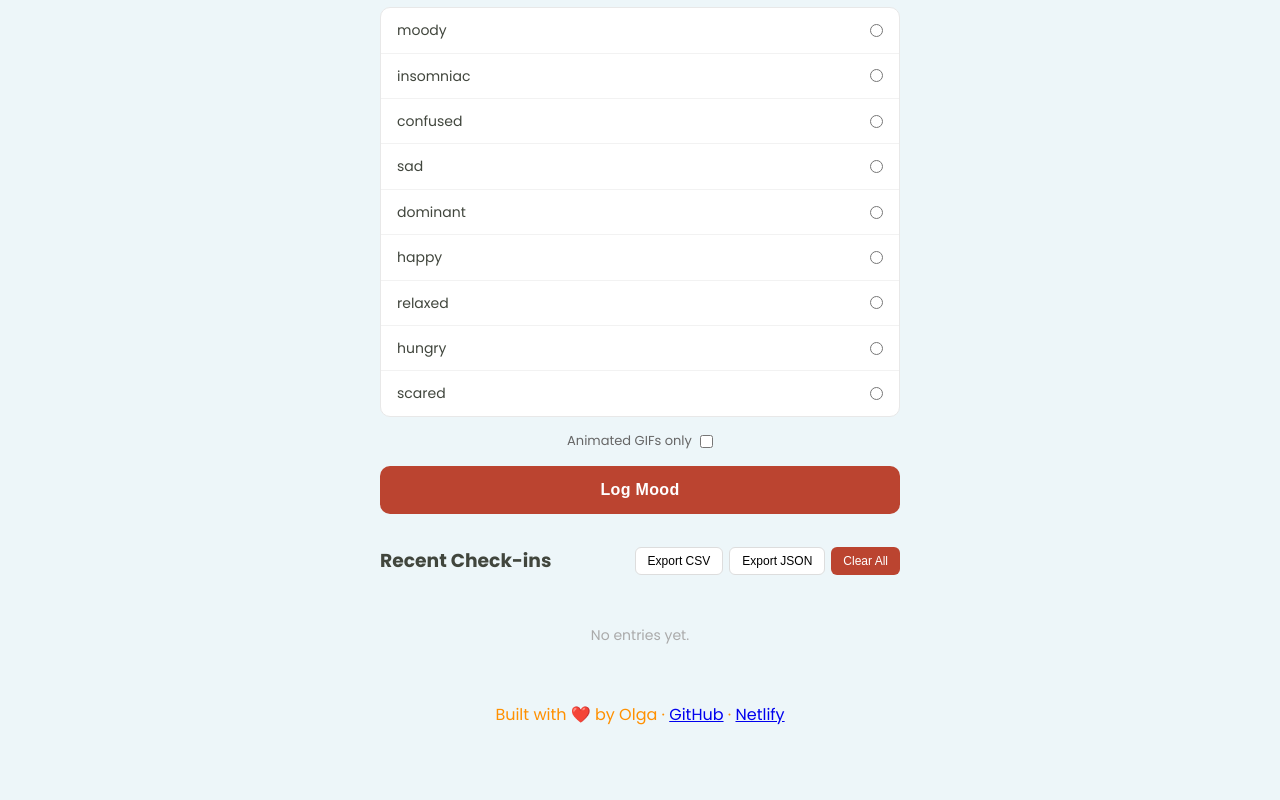
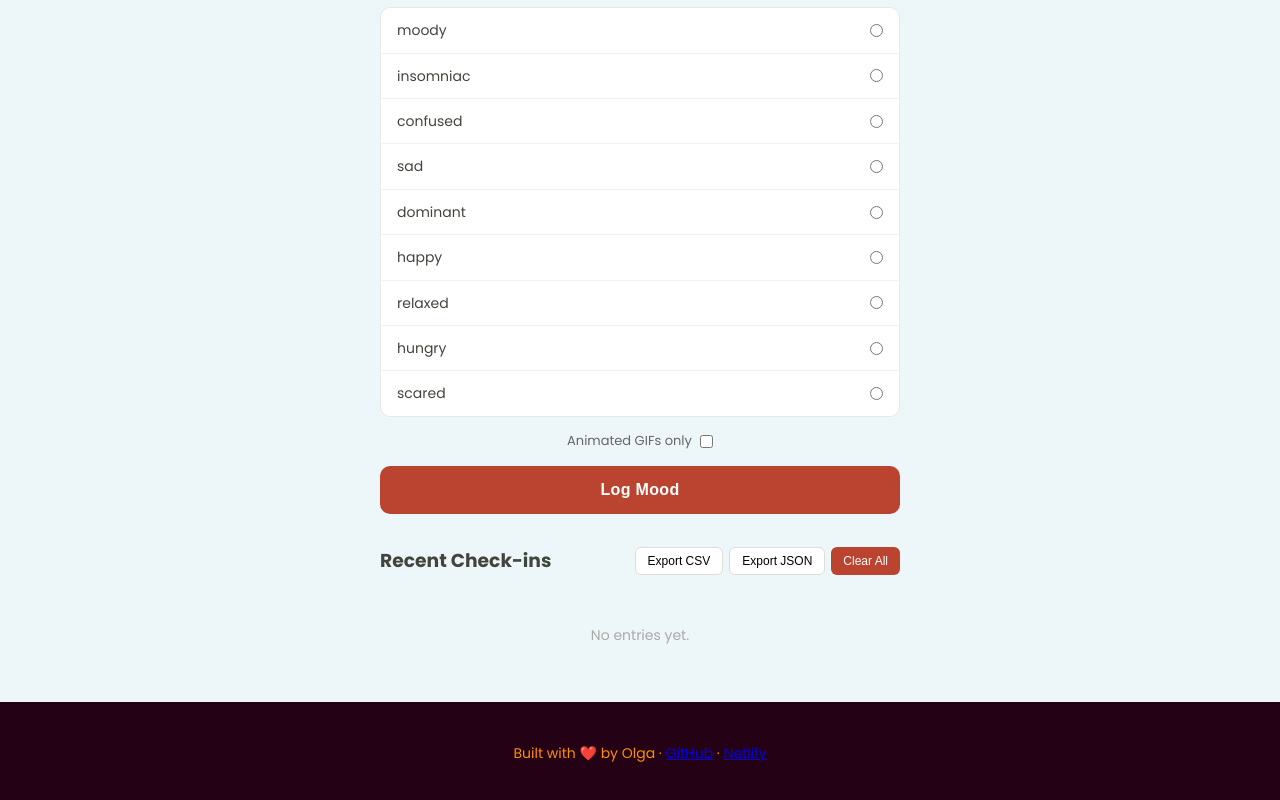
Before and after one commit to SheillaO/MoodMap-Emotional-Wellness-Tracker, a website built with Vite: page index.html in a window 1280 px wide. Shown: the part 512-1312 px from the top of the page. Before the commit the page ends 1240 px from the top, so only its background shows below. Built offline with nearby package versions, Linux system fonts and the light colour scheme.

Commit message:
Update index.css

```diff
--- a/index.css
+++ b/index.css
@@ -184,8 +184,14 @@ main { max-width: 560px; margin: 0 auto; padding: 20px; }
 
 footer {
   text-align: center;
+  padding: 40px 20px;
+  background: var(--mv);
+  color: white;
+}
+
+footer p {
   color: var(--saffron);
-  background: var(--bone);
+  font-size: 14px;
 }
 
 @media (max-width: 600px) {
```
